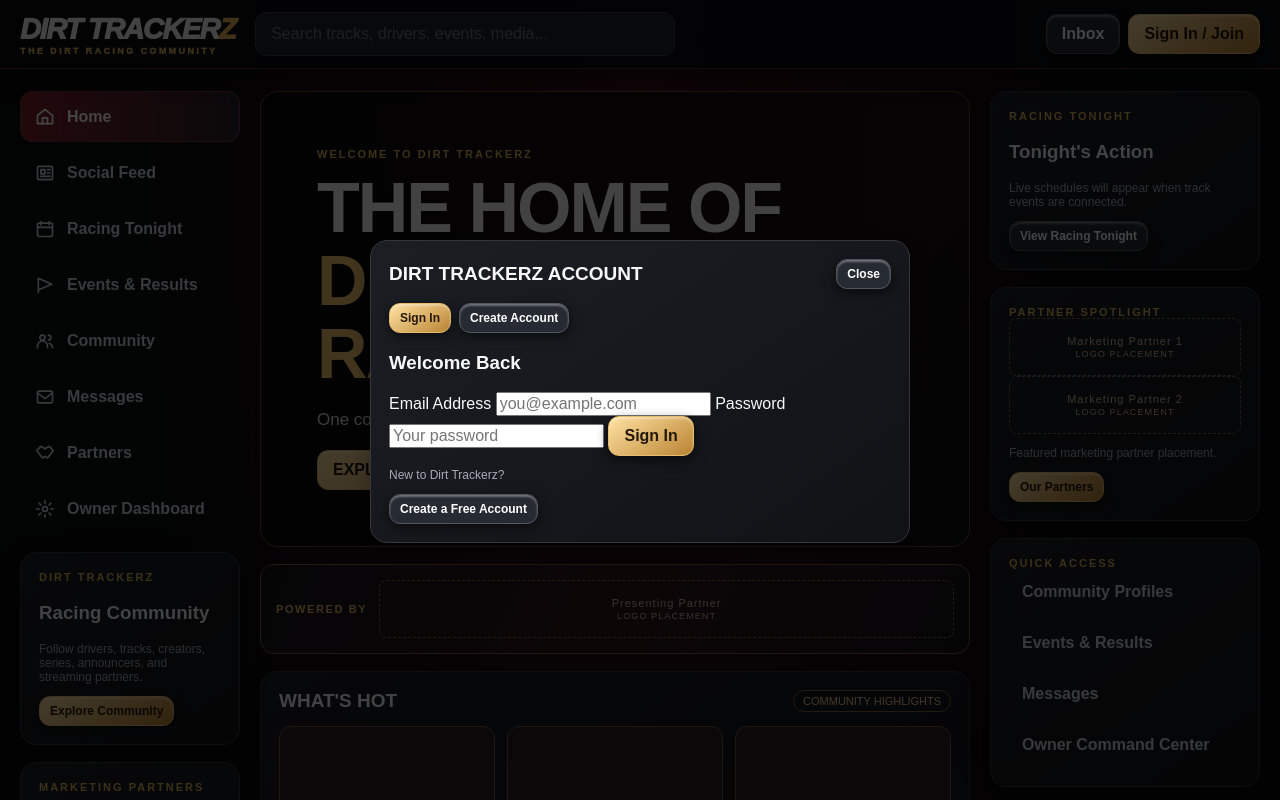
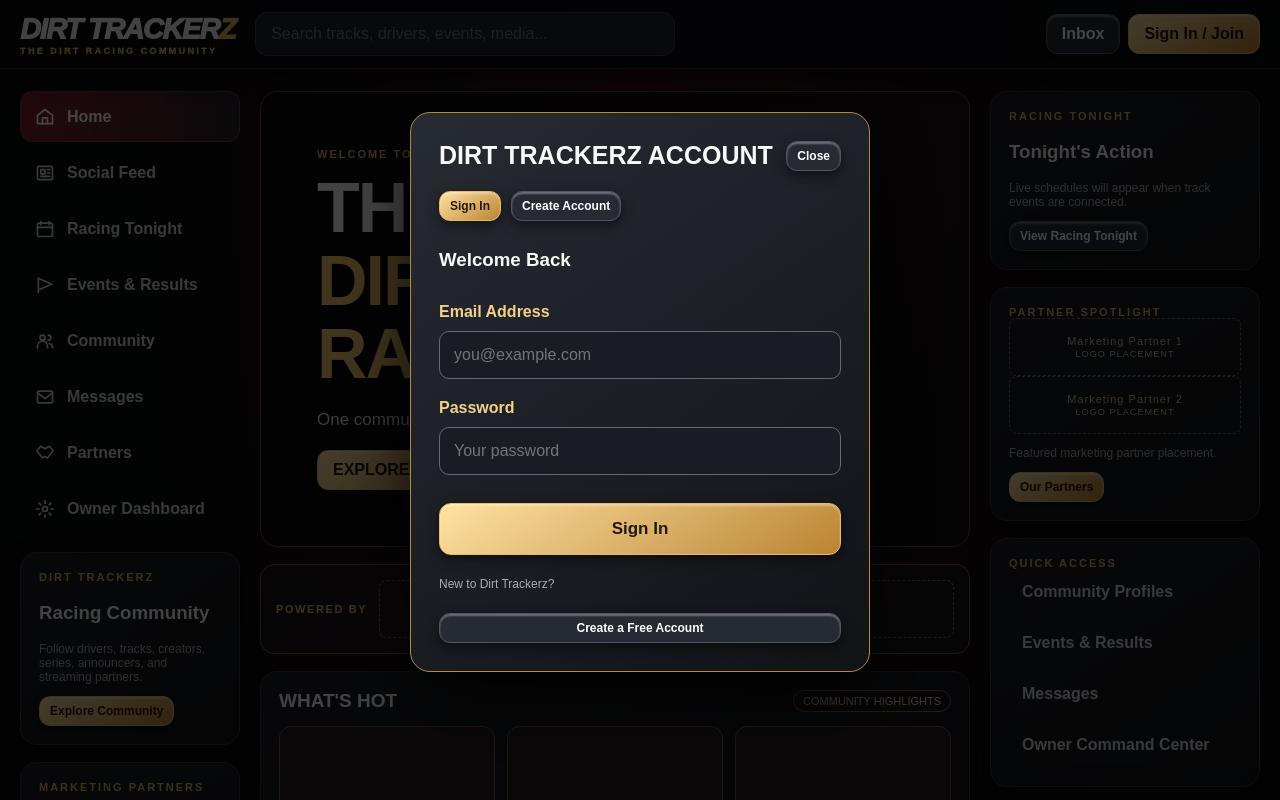
Before and after one commit to skiman-code/Dirt-Trackerz, a plain HTML site: page index.html in a window 1280 px wide. Both pictures are taken after a click on the button "Sign In / Join". Shown: the top 800 px of the page. Drawn offline with Linux system fonts and the light colour scheme; a script that the page names is missing.

Commit message:
Update index.html

```diff
--- a/index.html
+++ b/index.html
@@ -1753,5 +1753,84 @@ initializeAuth().catch(error => {
 
 </script>
 
+<style>
+/* DIRT TRACKERZ ACCOUNT WINDOW UPGRADE */
+#modalroot .modalbg > .card {
+  width: min(94vw, 460px) !important;
+  padding: 28px !important;
+  border: 1px solid #b58a42;
+  border-radius: 20px;
+  background: linear-gradient(145deg, #272b32, #111317);
+  box-shadow: 0 24px 70px rgba(0,0,0,.75);
+}
+
+#modalroot form {
+  display: flex;
+  flex-direction: column;
+  gap: 10px;
+}
+
+#modalroot form label {
+  display: block;
+  font-weight: 700;
+  color: #f2d18c;
+  margin-top: 10px;
+}
+
+#modalroot form input,
+#modalroot form select {
+  display: block;
+  width: 100%;
+  min-width: 0;
+  padding: 14px;
+  border: 1px solid #646a75;
+  border-radius: 10px;
+  background: #191c22;
+  color: #fff;
+  font-size: 16px;
+}
+
+#modalroot form input:focus,
+#modalroot form select:focus {
+  outline: 2px solid #dfb45c;
+  border-color: #dfb45c;
+}
+
+#modalroot form > button[type="submit"] {
+  width: 100%;
+  margin-top: 18px;
+  padding: 15px;
+  font-size: 17px;
+  font-weight: 900;
+  border-radius: 12px;
+}
+
+#modalroot .sectionhead {
+  align-items: flex-start;
+  gap: 12px;
+}
+
+#modalroot .sectionhead h2 {
+  font-size: clamp(19px, 4vw, 25px);
+}
+
+#modalroot .tabs {
+  display: flex;
+  flex-wrap: wrap;
+  gap: 10px;
+  margin: 20px 0;
+}
+
+#modalroot form h3 {
+  margin: 8px 0 12px;
+}
+
+@media(max-width:480px) {
+  #modalroot .modalbg > .card {
+    padding: 20px !important;
+  }
+}
+</style>
+
 </body>
 </html>
```
